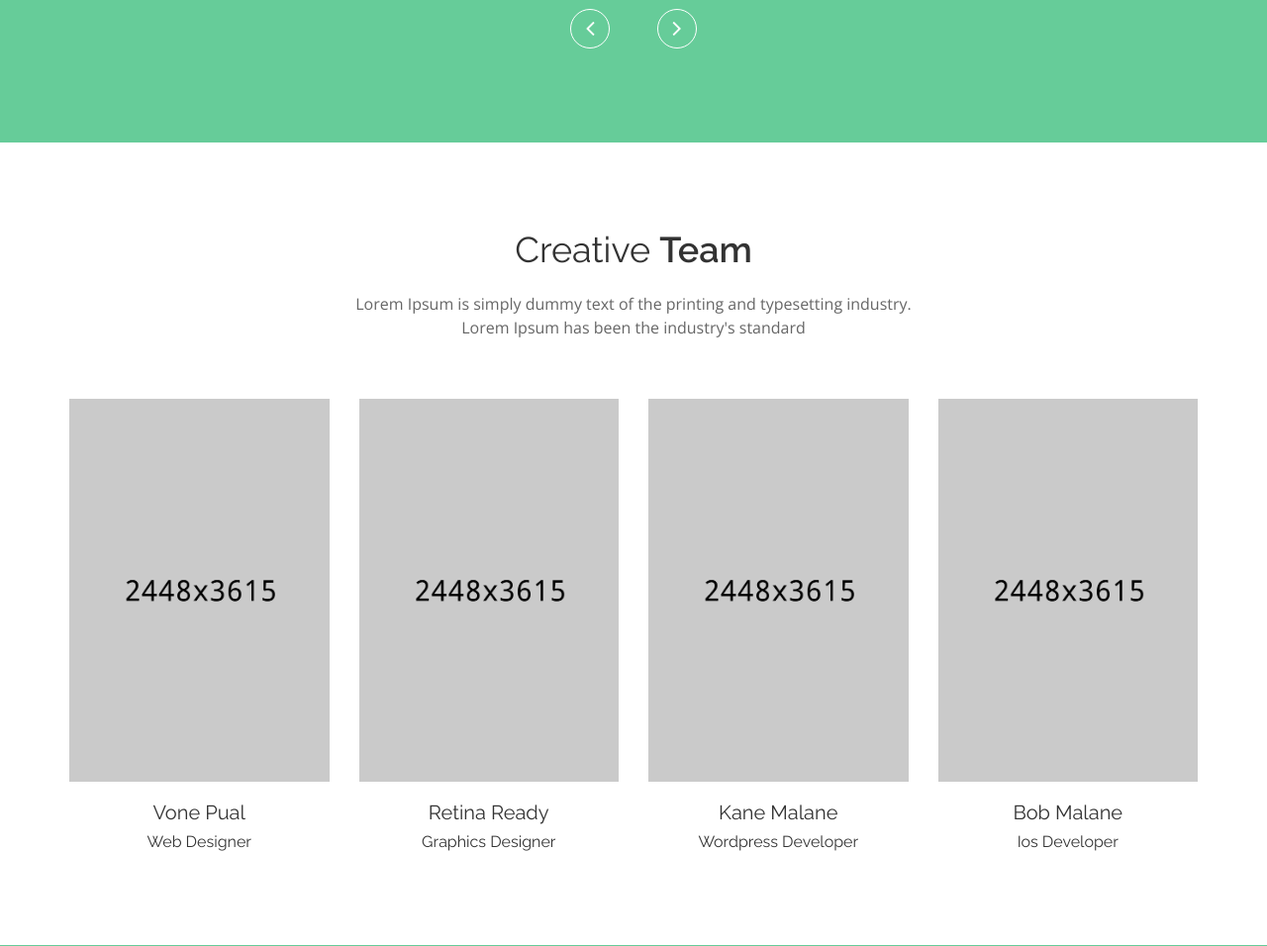
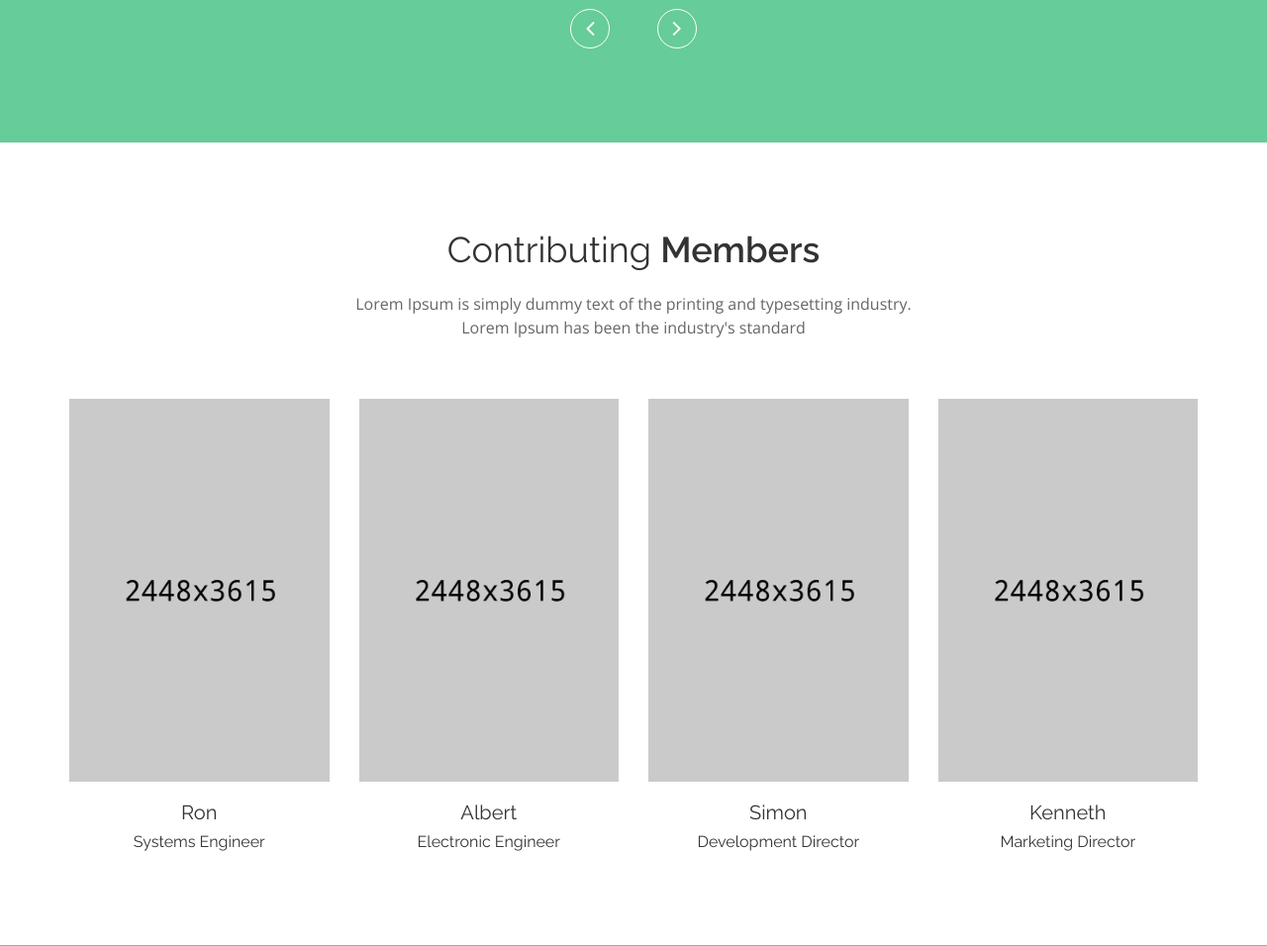
Before and after one commit to oprogfrogo/pid, a PHP site: page / in a window 1280 px wide. Shown: the part 2120-3076 px from the top of the page at 99% size. Run offline with PHP 8.4, Linux system fonts and the light colour scheme.

Commit message:
verbiage updates

```diff
--- a/index.php
+++ b/index.php
@@ -84,7 +84,7 @@
                                         <li><a class="smooth_scroll" href="#screenshot"> screenshot</a></li>
                                         <li><a class="smooth_scroll" href="#pricing">Pricing</a></li>
                                         <li><a class="smooth_scroll" href="#team">Team</a></li>
-                                        <li><a class="smooth_scroll" href="#">Review</a></li>
+                                        <li><a class="smooth_scroll" href="#review">Review</a></li>
                                         <li><a class="" href="blog.html">Blog</a></li>
                                     </ul>
                                 </nav>
@@ -142,8 +142,8 @@
                                 <div class="col-md-6 col-sm-8 col-xs-12 col-md-offset-2">
                                     <div class="slider-content">
                                         <div class="slider-text">
-                                            <h2>Make a beautiful life</h2>
-                                            <h3>with our api</h3>
+                                            <h2>Autonomous Control</h2>
+                                            <h3>precise and automatic</h3>
                                             <p>Lorem ipsum dolor sit amet, consectetur adipiscing elit, sed do eiusmod tempor incididunt ut labore et dolore magna aliqua. Ut enim ad </p>
                                             <a href="" class="btn btn-active">Started Now</a>
                                             <a href="" class="btn">Read More</a>
@@ -171,9 +171,9 @@
                                 <div class="col-md-6 col-sm-8 col-xs-12 col-md-offset-2">
                                     <div class="slider-content">
                                         <div class="slider-text">
-                                            <h2>Make a beautiful life</h2>
-                                            <h3>with our api</h3>
-                                            <p>Lorem ipsum dolor sit amet, consectetur adipiscing elit, sed do eiusmod tempor incididunt ut labore et dolore magna aliqua. Ut enim ad </p>
+                                            <h2>Zero Model Architecture</h2>
+                                            <h3>with our algorithm</h3>
+                                            <p>Rid the need to design a model for automation. Our algorithm makes automation autonomous. </p>
                                             <a href="" class="btn btn-active">Started Now</a>
                                             <a href="" class="btn">Read More</a>
                                         </div>
@@ -203,7 +203,7 @@
             <div class="row">
                 <!-- section-title -->
                 <div class="section-title">
-                    <h2>Awesome <span>Features</span></h2>
+                    <h2>A Modern PID <span>for A Modern Age</span></h2>
                     <p>Lorem Ipsum is simply dummy text of the printing and typesetting industry. Lorem Ipsum has been the industry's standard</p>
                 </div>
             </div>
@@ -340,7 +340,7 @@
             <div class="row">
                 <!-- section-title -->
                 <div class="section-title ">
-                    <h2>Creative <span>Team</span></h2>
+                    <h2>Contributing <span>Members</span></h2>
                     <p>Lorem Ipsum is simply dummy text of the printing and typesetting industry. Lorem Ipsum has been the industry's standard</p>
                 </div>
             </div>
@@ -362,8 +362,8 @@
                         </div>
 
                         <div class="team-deg">
-                            <h3>Vone pual</h3>
-                            <h4>Web Designer</h4>
+                            <h3>Ron</h3>
+                            <h4>Systems Engineer</h4>
                         </div>
                     </div>
                 </div>
@@ -383,8 +383,8 @@
                         </div>
 
                         <div class="team-deg">
-                            <h3>Retina Ready</h3>
-                            <h4>Graphics Designer</h4>
+                            <h3>Albert</h3>
+                            <h4>Electronic Engineer</h4>
                         </div>
                     </div>
                 </div>
@@ -404,8 +404,8 @@
                         </div>
 
                         <div class="team-deg">
-                            <h3>Kane Malane</h3>
-                            <h4>Wordpress Developer</h4>
+                            <h3>Simon</h3>
+                            <h4>Development Director</h4>
                         </div>
                     </div>
                 </div>
@@ -425,8 +425,8 @@
                         </div>
 
                         <div class="team-deg">
-                            <h3>Bob Malane</h3>
-                            <h4>Ios Developer</h4>
+                            <h3>Kenneth</h3>
+                            <h4>Marketing Director</h4>
                         </div>
                     </div>
                 </div>
```
Also changed, not shown: assets/img/slider/sm2.png.
